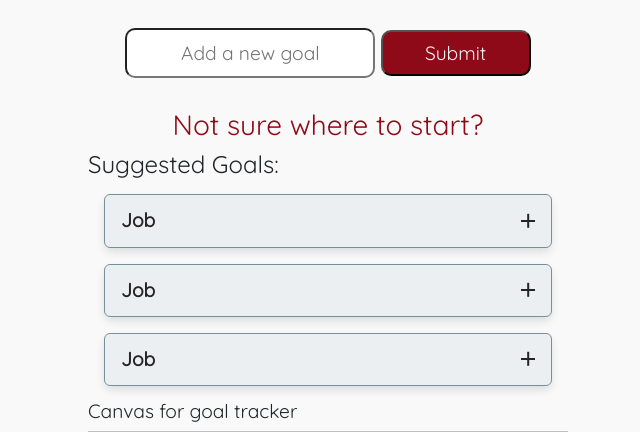
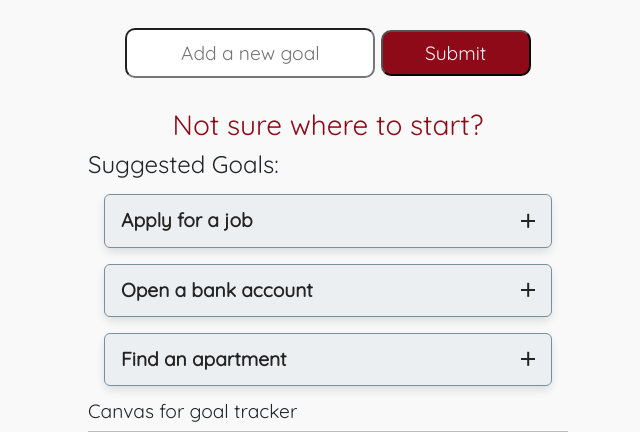
Before and after one commit to project-impact-2019/project-impact, a Django app: template core/templates/core/user_profile.html in a window 1280 px wide. Shown: the part 379-811 px from the top of the page, without its empty margins (312-952 px from the left). Run offline with Django 3.2, Linux system fonts and the light colour scheme; the template is opened without the code that fills it, so the values that code supplies are empty; some libraries are stand-ins or nearby versions.

Commit message:
Suggested Goals

```diff
--- a/core/templates/core/user_profile.html
+++ b/core/templates/core/user_profile.html
@@ -101,30 +101,30 @@
                 <h3>Not sure where to start?</h3>
                  <h4>Suggested Goals:</h4>
                 <details>
-                <summary>Job</summary>
+                <summary>Apply for a job</summary>
                 <ol class='example-list'>
-                    <li> placeholder</li>
-                    <li> placeholder</li>
-                    <li> placeholder</li>
-                    <li> placeholder</li>
+                    <li> Determine type of job I want to apply for</li>
+                    <li> Research companies in the field I want to apply for</li>
+                    <li> Write a resume</li>
+                    <li> Contact employers to inquire about application process</li>
                 </ol>
                 </details>
                 <details>
-                <summary>Job</summary>
+                <summary>Open a bank account</summary>
                 <ol class='example-list'>
-                        <li> placeholder</li>
-                        <li> placeholder</li>
-                        <li> placeholder</li>
-                        <li> placeholder</li>
+                        <li> Choose a bank</li>
+                        <li> Prepare documents</li>
+                        <li> Open the account at the bank</li>
+                        <li> Check to see if bank account is setup</li>
                 </ol>
                 </details>
                 <details>
-                <summary>Job</summary>
+                <summary>Find an apartment</summary>
                 <ol class='example-list'>
-                        <li> placeholder</li>
-                        <li> placeholder</li>
-                        <li> placeholder</li>
-                        <li> placeholder</li>
+                        <li> Create a budget</li>
+                        <li> Create a list of desires/needs in an apartment</li>
+                        <li> Determine location for ideal apartment</li>
+                        <li> Research apartments in the desired location</li>
                 </ol>
                 </details>
 
```
